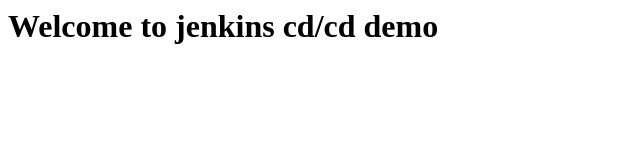
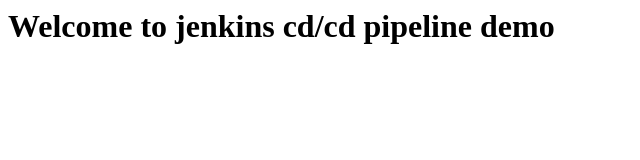
Before and after one commit to gganesan/JenkinsDemo, a plain HTML site: page index.html in a window 1280 px wide. Shown: the whole page, without its empty margins (0-640 px from the left). Drawn offline with Linux system fonts and the light colour scheme.

Commit message:
Change webpage body content

```diff
--- a/index.html
+++ b/index.html
@@ -1,6 +1,6 @@
 <html>
 <title>Jenkins CI/CD pipeline</title>
 <body>
-<h1>Welcome to jenkins cd/cd demo</h1>
+<h1>Welcome to jenkins cd/cd pipeline demo</h1>
 </body>
 </html>
```
